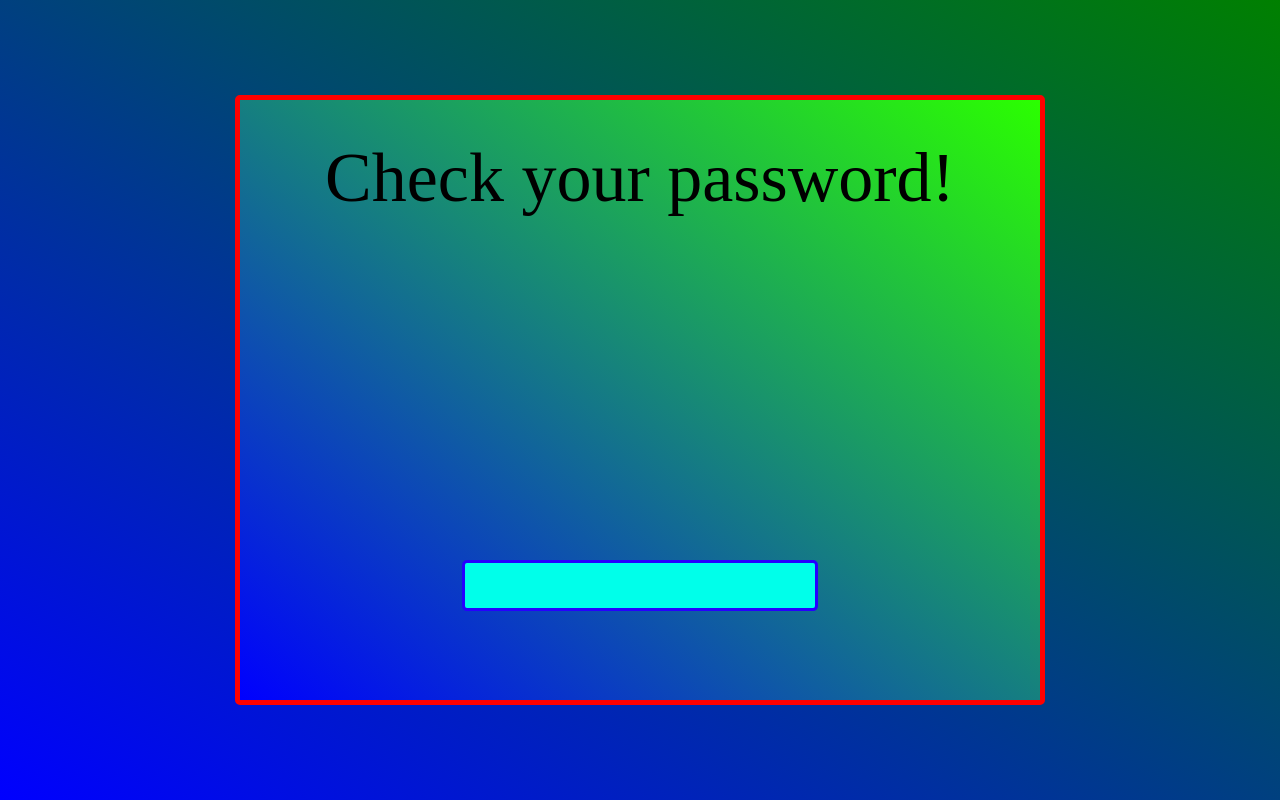
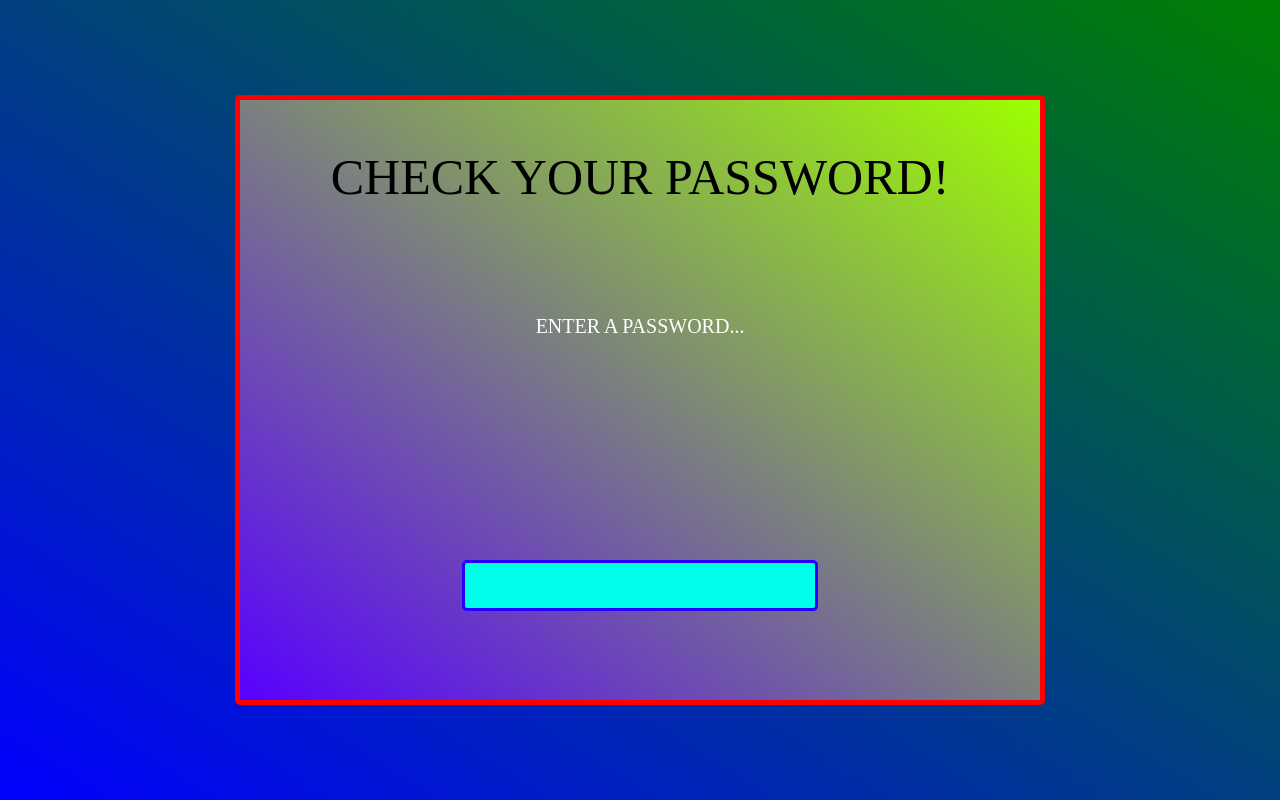
Before and after one commit to Man1exter/ValidationPassword, a plain HTML site: page index.html in a window 1280 px wide. Drawn offline with Linux system fonts and the light colour scheme.

Commit message:
add like a h2 to down a input to val pass

```diff
--- a/index.html
+++ b/index.html
@@ -12,6 +12,7 @@
 <div class="contener">
     <p class="name">Check your password!</p>
     <input type="text">
+    <p class="miner">Enter a password...</p>
 </div>
 
 
--- a/style.css
+++ b/style.css
@@ -19,14 +19,15 @@ body{
     height: 600px;
     width: 800px;
     border: 5px solid rgb(255, 0, 0);
-    background: linear-gradient(to bottom left, rgb(43, 255, 0), blue);
+    background: linear-gradient(to bottom left, rgb(157, 255, 0), rgb(89, 0, 255));
     border-radius: 5px;
 }
 .name{
     text-align: center;
     line-height: 155px;
-    font-size: 70px;
+    font-size: 50px;
     color: rgb(0, 0, 0);
+    text-transform: uppercase;
 }
 input{
     width: 350px;
@@ -41,3 +42,9 @@ input{
     border: 3px solid rgb(38, 0, 255);
     background-color: rgb(0, 255, 234);
 }
+.miner{
+    text-transform: uppercase;
+    text-align: center;
+    line-height: 40px;
+    font-size: 20px;
+}
```
